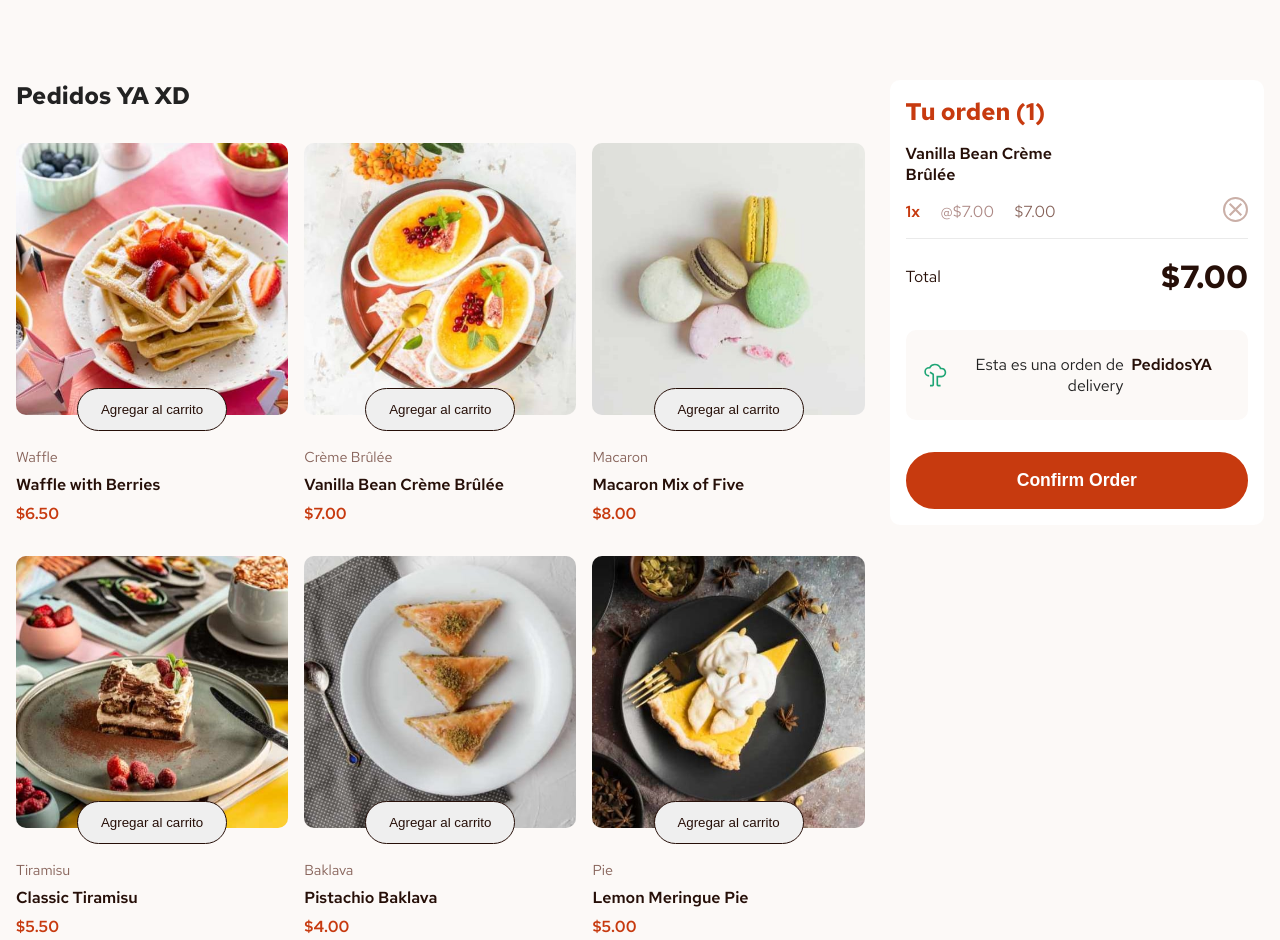
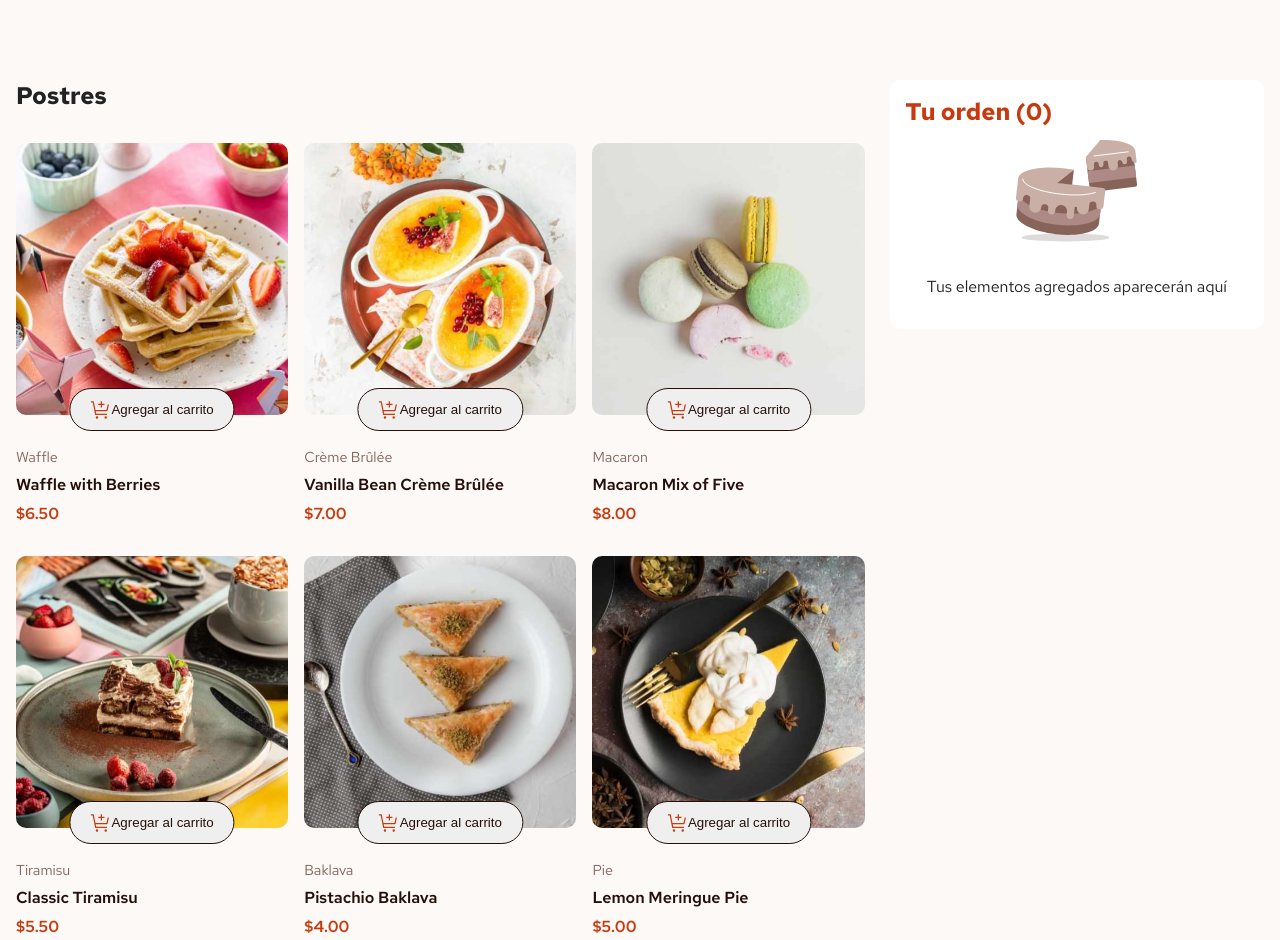
Before and after one commit to MatiasAlbites2004/Carrito-Comprasxd, a plain HTML site: page index.html in a window 1280 px wide. Shown: the top 940 px of the page. Drawn offline with Linux system fonts and the light colour scheme.

```diff
--- a/index.html
+++ b/index.html
@@ -1,5 +1,6 @@
 <!DOCTYPE html>
 <html lang="en">
+
 <head>
 	<meta charset="UTF-8" />
 	<meta name="viewport" content="width=device-width, initial-scale=1.0" />
@@ -16,85 +17,92 @@
 	<main class="main">
 		<div class="inner-wrap">
 			<section class="grid">
-					<h1 class="primary-header">Pedidos YA XD</h1>
+				<h1 class="primary-header">Postres</h1>
 				<div class="grid-wrap"></div>
 			</section>
 			<aside class="sidebar">
 				<div class="side-wrap">
 					<h2 class="secondary-header cart-count">Mi orden</h2>
 					<div class="full-cart">
-							<div class="cart-container"><article class="cart-item" data-label="Vanilla Bean Crème Brûlée">
-	<div class="cart-quantity">
-      <p class="cart-heading">Vanilla Bean Crème Brûlée</p>
-      <div class="quantity-wrap">
-		<span class="quantity">1x</span>
-        <span class="each-item">@$7.00</span>
-        <span class="item-total">$7.00</span>
+						<div class="cart-container">
+
 						</div>
-    </div>
-    <button class="remove-item">
-      <svg xmlns="http://www.w3.org/2000/svg" width="10" height="10" fill="none" viewBox="0 0 10 10">
-        <path fill="" d="M8.375 9.375 5 6 1.625 9.375l-1-1L4 5 .625 1.625l1-1L5 4 8.375.625l1 1L6 5l3.375 3.375-1 1Z"></path>
-      </svg>
-    </button>
-  </article></div>
 						<p class="order-total">
 							<span>Total</span>
 							<span class="total-amount">$7.00</span>
 						</p>
 						<div class="carbon-neutral">
-								<svg xmlns="http://www.w3.org/2000/svg" width="21" height="20" fill="none" viewBox="0 0 21 20">
-									<path fill="#1EA575" d="M8 18.75H6.125V17.5H8V9.729L5.803 8.41l.644-1.072 2.196 1.318a1.256 1.256 0 0 1 .607 1.072V17.5A1.25 1.25 0 0 1 8 18.75Z"></path>
-									<path fill="#1EA575" d="M14.25 18.75h-1.875a1.25 1.25 0 0 1-1.25-1.25v-6.875h3.75a2.498 2.498 0 0 0 2.488-2.747 2.594 2.594 0 0 0-2.622-2.253h-.99l-.11-.487C13.283 3.56 11.769 2.5 9.875 2.5a3.762 3.762 0 0 0-3.4 2.179l-.194.417-.54-.072A1.876 1.876 0 0 0 5.5 5a2.5 2.5 0 1 0 0 5v1.25a3.75 3.75 0 0 1 0-7.5h.05a5.019 5.019 0 0 1 4.325-2.5c2.3 0 4.182 1.236 4.845 3.125h.02a3.852 3.852 0 0 1 3.868 3.384 3.75 3.75 0 0 1-3.733 4.116h-2.5V17.5h1.875v1.25Z"></path>
+							<svg xmlns="http://www.w3.org/2000/svg" width="21" height="20" fill="none"
+								viewBox="0 0 21 20">
+								<path fill="#1EA575"
+									d="M8 18.75H6.125V17.5H8V9.729L5.803 8.41l.644-1.072 2.196 1.318a1.256 1.256 0 0 1 .607 1.072V17.5A1.25 1.25 0 0 1 8 18.75Z">
+								</path>
+								<path fill="#1EA575"
+									d="M14.25 18.75h-1.875a1.25 1.25 0 0 1-1.25-1.25v-6.875h3.75a2.498 2.498 0 0 0 2.488-2.747 2.594 2.594 0 0 0-2.622-2.253h-.99l-.11-.487C13.283 3.56 11.769 2.5 9.875 2.5a3.762 3.762 0 0 0-3.4 2.179l-.194.417-.54-.072A1.876 1.876 0 0 0 5.5 5a2.5 2.5 0 1 0 0 5v1.25a3.75 3.75 0 0 1 0-7.5h.05a5.019 5.019 0 0 1 4.325-2.5c2.3 0 4.182 1.236 4.845 3.125h.02a3.852 3.852 0 0 1 3.868 3.384 3.75 3.75 0 0 1-3.733 4.116h-2.5V17.5h1.875v1.25Z">
+								</path>
 							</svg>
 							<p>
 								Esta es una orden de
-									<strong>&nbsp;PedidosYA&nbsp;</strong>
+								<strong>&nbsp;Postres&nbsp;</strong>
 								delivery
 							</p>
 						</div>
-							<button popovertarget="modal-popover" popovertargetaction="toggle" class="confirm-order">Confirm Order</button>
+						<button popovertarget="modal-popover" popovertargetaction="toggle" class="confirm-order">Confirm
+							Order</button>
 						<aside class="modal-popover" id="modal-popover" popover="auto">
-								<svg width="48" height="48" viewBox="0 0 48 48" fill="none" xmlns="http://www.w3.org/2000/svg">
-									<path d="M21 32.121L13.5 24.6195L15.6195 22.5L21 27.879L32.3775 16.5L34.5 18.6225L21 32.121Z" fill="#1EA575"></path>
-									<path d="M24 3C19.8466 3 15.7865 4.23163 12.333 6.53914C8.8796 8.84665 6.18798 12.1264 4.59854 15.9636C3.0091 19.8009 2.59323 24.0233 3.40352 28.0969C4.21381 32.1705 6.21386 35.9123 9.15077 38.8492C12.0877 41.7861 15.8295 43.7862 19.9031 44.5965C23.9767 45.4068 28.1991 44.9909 32.0364 43.4015C35.8736 41.812 39.1534 39.1204 41.4609 35.667C43.7684 32.2135 45 28.1534 45 24C45 18.4305 42.7875 13.089 38.8493 9.15076C34.911 5.21249 29.5696 3 24 3ZM24 42C20.4399 42 16.9598 40.9443 13.9997 38.9665C11.0397 36.9886 8.73256 34.1774 7.37018 30.8883C6.0078 27.5992 5.65134 23.98 6.34587 20.4884C7.04041 16.9967 8.75474 13.7894 11.2721 11.2721C13.7894 8.75473 16.9967 7.0404 20.4884 6.34587C23.98 5.65133 27.5992 6.00779 30.8883 7.37017C34.1774 8.73255 36.9886 11.0397 38.9665 13.9997C40.9443 16.9598 42 20.4399 42 24C42 28.7739 40.1036 33.3523 36.7279 36.7279C33.3523 40.1036 28.7739 42 24 42Z" fill="#1EA575"></path>
+							<svg width="48" height="48" viewBox="0 0 48 48" fill="none"
+								xmlns="http://www.w3.org/2000/svg">
+								<path
+									d="M21 32.121L13.5 24.6195L15.6195 22.5L21 27.879L32.3775 16.5L34.5 18.6225L21 32.121Z"
+									fill="#1EA575"></path>
+								<path
+									d="M24 3C19.8466 3 15.7865 4.23163 12.333 6.53914C8.8796 8.84665 6.18798 12.1264 4.59854 15.9636C3.0091 19.8009 2.59323 24.0233 3.40352 28.0969C4.21381 32.1705 6.21386 35.9123 9.15077 38.8492C12.0877 41.7861 15.8295 43.7862 19.9031 44.5965C23.9767 45.4068 28.1991 44.9909 32.0364 43.4015C35.8736 41.812 39.1534 39.1204 41.4609 35.667C43.7684 32.2135 45 28.1534 45 24C45 18.4305 42.7875 13.089 38.8493 9.15076C34.911 5.21249 29.5696 3 24 3ZM24 42C20.4399 42 16.9598 40.9443 13.9997 38.9665C11.0397 36.9886 8.73256 34.1774 7.37018 30.8883C6.0078 27.5992 5.65134 23.98 6.34587 20.4884C7.04041 16.9967 8.75474 13.7894 11.2721 11.2721C13.7894 8.75473 16.9967 7.0404 20.4884 6.34587C23.98 5.65133 27.5992 6.00779 30.8883 7.37017C34.1774 8.73255 36.9886 11.0397 38.9665 13.9997C40.9443 16.9598 42 20.4399 42 24C42 28.7739 40.1036 33.3523 36.7279 36.7279C33.3523 40.1036 28.7739 42 24 42Z"
+									fill="#1EA575"></path>
 							</svg>
 							<h3 class="cart-popover-heading">Order Confirmada</h3>
 							<p>Espero que te guste la comida.</p>
 							<div class="cart-popover-container">
-									<div class="cart-popover"><article class="cart-item-popover" data-label="Vanilla Bean Crème Brûlée">
-	<figure class="image-container">
-		<img src="http://127.0.0.1:5501/assets/images/image-creme-brulee-desktop.jpg" alt="Vanilla Bean Crème Brûlée">
-	</figure>
-	<div class="cart-quantity">
-      <p class="cart-heading">Vanilla Bean Crème Brûlée</p>
-      <div class="quantity-wrap">
-		<span class="quantity">1x</span>
-        <span class="each-item">@ $7.00</span>
+								<div class="cart-popover">
+
 								</div>
-    </div>
-	<div class="item-total">$7.00</div>
-  </article></div>
 								<p class="order-total">
 									<span>Order Total</span>
 									<span class="total-amount-popover">$7.00</span>
 								</p>
 							</div>
-								<button id="clear-cart" class="clear-cart" popovertarget="modal-popover" popovertargetaction="hide">Nuevo Pedidito?</button>
+							<button id="clear-cart" class="clear-cart" popovertarget="modal-popover"
+								popovertargetaction="hide">Nuevo Pedidito?</button>
 						</aside>
 					</div>
 					<div class="empty-cart">
-							<svg xmlns="http://www.w3.org/2000/svg" width="128" height="128" fill="none" viewBox="0 0 128 128">
-								<path fill="#260F08" d="M8.436 110.406c0 1.061 4.636 2.079 12.887 2.829 8.252.75 19.444 1.171 31.113 1.171 11.67 0 22.861-.421 31.113-1.171 8.251-.75 12.887-1.768 12.887-2.829 0-1.061-4.636-2.078-12.887-2.828-8.252-.75-19.443-1.172-31.113-1.172-11.67 0-22.861.422-31.113 1.172-8.251.75-12.887 1.767-12.887 2.828Z" opacity=".15"></path>
-								<path fill="#87635A" d="m119.983 24.22-47.147 5.76 4.32 35.36 44.773-5.467a2.377 2.377 0 0 0 2.017-1.734c.083-.304.104-.62.063-.933l-4.026-32.986Z"></path>
-								<path fill="#AD8A85" d="m74.561 44.142 47.147-5.754 1.435 11.778-47.142 5.758-1.44-11.782Z"></path>
-								<path fill="#CAAFA7" d="M85.636 36.78a2.4 2.4 0 0 0-2.667-2.054 2.375 2.375 0 0 0-2.053 2.667l.293 2.347a3.574 3.574 0 0 1-7.066.88l-1.307-10.667 14.48-16.88c19.253-.693 34.133 3.6 35.013 10.8l1.28 10.533a1.172 1.172 0 0 1-1.333 1.307 4.696 4.696 0 0 1-3.787-4.08 2.378 2.378 0 1 0-4.72.587l.294 2.346a2.389 2.389 0 0 1-.484 1.755 2.387 2.387 0 0 1-1.583.899 2.383 2.383 0 0 1-1.755-.484 2.378 2.378 0 0 1-.898-1.583 2.371 2.371 0 0 0-1.716-2.008 2.374 2.374 0 0 0-2.511.817 2.374 2.374 0 0 0-.493 1.751l.293 2.373a4.753 4.753 0 0 1-7.652 4.317 4.755 4.755 0 0 1-1.788-3.17l-.427-3.547a2.346 2.346 0 0 0-2.666-2.053 2.4 2.4 0 0 0-2.08 2.667l.16 1.173a2.378 2.378 0 1 1-4.72.587l-.107-1.28Z"></path>
-								<path stroke="#fff" stroke-linecap="round" stroke-linejoin="round" stroke-width=".974" d="m81.076 28.966 34.187-4.16"></path>
-								<path fill="#87635A" d="M7.45 51.793c-.96 8.48 16.746 17.44 39.466 19.947 22.72 2.506 42.08-2.16 43.04-10.667l-3.947 35.493c-.96 8.48-20.24 13.334-43.04 10.667S2.463 95.74 3.423 87.18l4.026-35.387Z"></path>
-								<path fill="#AD8A85" d="M5.823 65.953c-.96 8.453 16.746 17.44 39.573 20.027 22.827 2.586 42.053-2.187 43.013-10.667L87.076 87.1c-.96 8.48-20.24 13.333-43.04 10.666C21.236 95.1 3.53 86.22 4.49 77.74l1.334-11.787Z"></path>
-								<path fill="#CAAFA7" d="M60.836 42.78a119.963 119.963 0 0 0-10.347-1.627c-24-2.667-44.453 1.893-45.333 10.373l-2.133 18.88a3.556 3.556 0 1 0 7.066.8 3.574 3.574 0 1 1 7.094.8l-.8 7.094a5.93 5.93 0 1 0 11.786 1.333 3.556 3.556 0 0 1 7.067.8l-.267 2.347a3.573 3.573 0 0 0 7.094.826l.133-1.2a5.932 5.932 0 1 1 11.787 1.36l-.4 3.52a3.573 3.573 0 0 0 7.093.827l.933-8.267a1.174 1.174 0 0 1 1.307-.906 1.146 1.146 0 0 1 1.04 1.306 5.947 5.947 0 0 0 11.813 1.334l.534-4.72a3.556 3.556 0 0 1 7.066.8 3.573 3.573 0 0 0 7.094.826l1.786-15.546a2.373 2.373 0 0 0-2.08-2.667L44.143 55.74l16.693-12.96Z"></path>
+						<svg xmlns="http://www.w3.org/2000/svg" width="128" height="128" fill="none"
+							viewBox="0 0 128 128">
+							<path fill="#260F08"
+								d="M8.436 110.406c0 1.061 4.636 2.079 12.887 2.829 8.252.75 19.444 1.171 31.113 1.171 11.67 0 22.861-.421 31.113-1.171 8.251-.75 12.887-1.768 12.887-2.829 0-1.061-4.636-2.078-12.887-2.828-8.252-.75-19.443-1.172-31.113-1.172-11.67 0-22.861.422-31.113 1.172-8.251.75-12.887 1.767-12.887 2.828Z"
+								opacity=".15"></path>
+							<path fill="#87635A"
+								d="m119.983 24.22-47.147 5.76 4.32 35.36 44.773-5.467a2.377 2.377 0 0 0 2.017-1.734c.083-.304.104-.62.063-.933l-4.026-32.986Z">
+							</path>
+							<path fill="#AD8A85" d="m74.561 44.142 47.147-5.754 1.435 11.778-47.142 5.758-1.44-11.782Z">
+							</path>
+							<path fill="#CAAFA7"
+								d="M85.636 36.78a2.4 2.4 0 0 0-2.667-2.054 2.375 2.375 0 0 0-2.053 2.667l.293 2.347a3.574 3.574 0 0 1-7.066.88l-1.307-10.667 14.48-16.88c19.253-.693 34.133 3.6 35.013 10.8l1.28 10.533a1.172 1.172 0 0 1-1.333 1.307 4.696 4.696 0 0 1-3.787-4.08 2.378 2.378 0 1 0-4.72.587l.294 2.346a2.389 2.389 0 0 1-.484 1.755 2.387 2.387 0 0 1-1.583.899 2.383 2.383 0 0 1-1.755-.484 2.378 2.378 0 0 1-.898-1.583 2.371 2.371 0 0 0-1.716-2.008 2.374 2.374 0 0 0-2.511.817 2.374 2.374 0 0 0-.493 1.751l.293 2.373a4.753 4.753 0 0 1-7.652 4.317 4.755 4.755 0 0 1-1.788-3.17l-.427-3.547a2.346 2.346 0 0 0-2.666-2.053 2.4 2.4 0 0 0-2.08 2.667l.16 1.173a2.378 2.378 0 1 1-4.72.587l-.107-1.28Z">
+							</path>
+							<path stroke="#fff" stroke-linecap="round" stroke-linejoin="round" stroke-width=".974"
+								d="m81.076 28.966 34.187-4.16"></path>
+							<path fill="#87635A"
+								d="M7.45 51.793c-.96 8.48 16.746 17.44 39.466 19.947 22.72 2.506 42.08-2.16 43.04-10.667l-3.947 35.493c-.96 8.48-20.24 13.334-43.04 10.667S2.463 95.74 3.423 87.18l4.026-35.387Z">
+							</path>
+							<path fill="#AD8A85"
+								d="M5.823 65.953c-.96 8.453 16.746 17.44 39.573 20.027 22.827 2.586 42.053-2.187 43.013-10.667L87.076 87.1c-.96 8.48-20.24 13.333-43.04 10.666C21.236 95.1 3.53 86.22 4.49 77.74l1.334-11.787Z">
+							</path>
+							<path fill="#CAAFA7"
+								d="M60.836 42.78a119.963 119.963 0 0 0-10.347-1.627c-24-2.667-44.453 1.893-45.333 10.373l-2.133 18.88a3.556 3.556 0 1 0 7.066.8 3.574 3.574 0 1 1 7.094.8l-.8 7.094a5.93 5.93 0 1 0 11.786 1.333 3.556 3.556 0 0 1 7.067.8l-.267 2.347a3.573 3.573 0 0 0 7.094.826l.133-1.2a5.932 5.932 0 1 1 11.787 1.36l-.4 3.52a3.573 3.573 0 0 0 7.093.827l.933-8.267a1.174 1.174 0 0 1 1.307-.906 1.146 1.146 0 0 1 1.04 1.306 5.947 5.947 0 0 0 11.813 1.334l.534-4.72a3.556 3.556 0 0 1 7.066.8 3.573 3.573 0 0 0 7.094.826l1.786-15.546a2.373 2.373 0 0 0-2.08-2.667L44.143 55.74l16.693-12.96Z">
+							</path>
 							<path fill="#87635A" d="m59.156 57.66 1.68-14.88-16.827 13.173 15.147 1.707Z"></path>
-								<path stroke="#fff" stroke-linecap="round" stroke-linejoin="round" stroke-width=".974" d="M9.796 52.06c-.667 5.866 16.24 12.586 37.733 15.04 14.774 1.68 27.867.906 34.854-1.654"></path>
+							<path stroke="#fff" stroke-linecap="round" stroke-linejoin="round" stroke-width=".974"
+								d="M9.796 52.06c-.667 5.866 16.24 12.586 37.733 15.04 14.774 1.68 27.867.906 34.854-1.654">
+							</path>
 						</svg>
 						<p>Tus elementos agregados aparecerán aquí</p>
 					</div>
--- a/index.js
+++ b/index.js
@@ -110,6 +110,14 @@
 		if (currentQuantity > 1) {
 			currentQuantity--;
 			updateQuantityDisplays();
+		} else {
+			cartSidebar.removeChild(cartItem);
+			cartPopover.removeChild(cartItemPopover);
+			updateCartItemCount();
+
+			cartPlusMinus.classList.remove("active");
+			cartButton.classList.add("active");
+			gridItemQuantity.innerHTML = 1;
 		}
 	});
 
@@ -187,7 +195,6 @@
 		.then((data) => {
 			const gridWrap = document.querySelector(".grid-wrap");
 
-
 			data.forEach((item) => {
 				const article = document.createElement("article");
 				article.classList.add("grid-item");
@@ -195,7 +202,7 @@
 				article.innerHTML = `
 					<div class="button-container">
 						<figure class="image-container"><img src="${item.image.desktop}" alt="${item.name}" /></figure>
-						<button class="cart-button active">Agregar al carrito</button>
+						<button class="cart-button active"> <svg xmlns="http://www.w3.org/2000/svg" width="21" height="20" fill="none" viewBox="0 0 21 20"><g fill="#C73B0F" clip-path="url(#a)"><path d="M6.583 18.75a1.25 1.25 0 1 0 0-2.5 1.25 1.25 0 0 0 0 2.5ZM15.334 18.75a1.25 1.25 0 1 0 0-2.5 1.25 1.25 0 0 0 0 2.5ZM3.446 1.752a.625.625 0 0 0-.613-.502h-2.5V2.5h1.988l2.4 11.998a.625.625 0 0 0 .612.502h11.25v-1.25H5.847l-.5-2.5h11.238a.625.625 0 0 0 .61-.49l1.417-6.385h-1.28L16.083 10H5.096l-1.65-8.248Z"/><path d="M11.584 3.75v-2.5h-1.25v2.5h-2.5V5h2.5v2.5h1.25V5h2.5V3.75h-2.5Z"/></g><defs><clipPath id="a"><path fill="#fff" d="M.333 0h20v20h-20z"/></clipPath></defs></svg>Agregar al carrito</button>
 						<div class="cart-plus-minus">
 							<span class="access-hidden">Cart Quantity</span>
 							<button class="more-less decrement">-</button>
```
Lines whose indentation alone changed are shown as unchanged.
